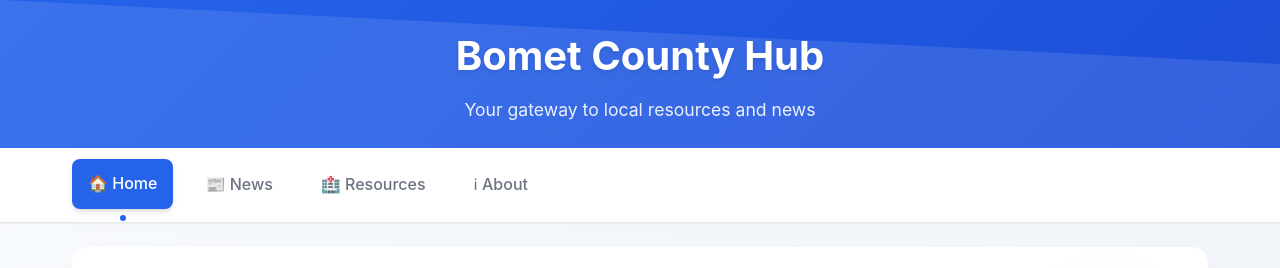
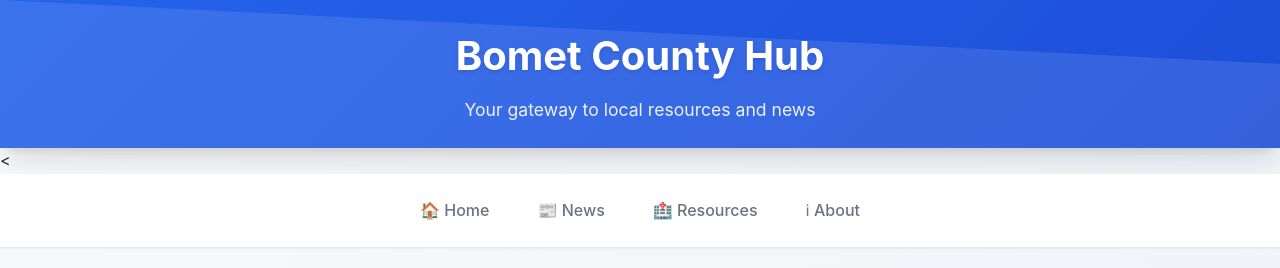
Before and after one commit to kipkoechemmanuelgit-cmyk/bometgossipclub, a plain HTML site: page index.html in a window 1280 px wide. Shown: the top 268 px of the page. Drawn offline with Linux system fonts and the light colour scheme; grey boxes are pictures that could not be loaded.

Commit message:
Update index.html

```diff
--- a/index.html
+++ b/index.html
@@ -19,16 +19,25 @@
     </header>
 
     <!-- Navigation -->
-    <nav class="navbar">
-        <div class="container">
+    <<!-- Updated Navbar with Minimized Logo -->
+<nav class="navbar">
+    <div class="container">
+        <div class="navbar-container">
+            <!-- Logo Section (shown when minimized) -->
+            <div class="logo-section minimized-logo">
+                <div class="site-title">Bomet County Hub</div>
+            </div>
+
+            <!-- Navigation Links -->
             <div class="nav-links">
-                <a href="index.html" class="nav-link active">🏠 Home</a>
+                <a href="index.html" class="nav-link">🏠 Home</a>
                 <a href="news.html" class="nav-link">📰 News</a>
                 <a href="resources.html" class="nav-link">🏥 Resources</a>
                 <a href="about.html" class="nav-link">ℹ About</a>
             </div>
         </div>
-    </nav>
+    </div>
+</nav>
 
     <!-- Main Content -->
     <main class="main-content">
```
